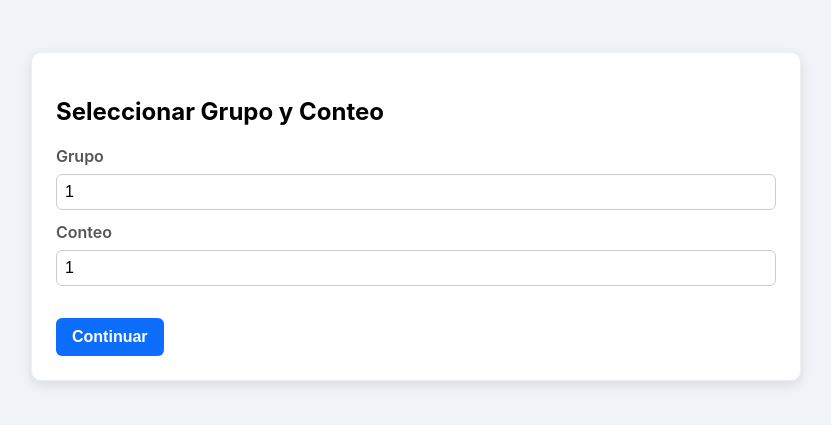
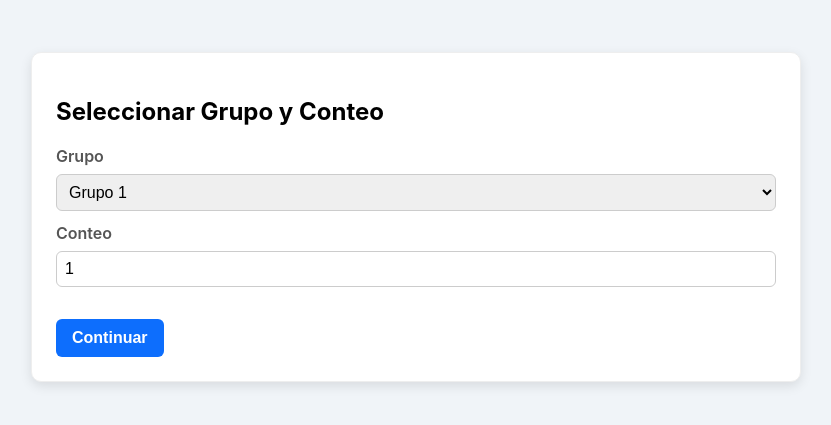
Before and after one commit to diphasacdesarrollo/Conteo_Inventario, a Django app: page / in a window 1280 px wide. Shown: the top 425 px of the page, without its empty margins (224-1055 px from the left). Run offline with Django 5.2, Linux system fonts and the light colour scheme.

Commit message:
Sistema-Conteo-V2.1-Update-Bug-Resumen-Grupos

```diff
--- a/inventario/templates/inventario/seleccionar_grupo.html
+++ b/inventario/templates/inventario/seleccionar_grupo.html
@@ -10,7 +10,7 @@
     .card { max-width: 720px; margin: 32px auto; padding: 24px; border: 1px solid #eee; border-radius: 10px; }
     .row { display: grid; grid-template-columns: 1fr; gap: 12px; }
     label { font-weight: 600; }
-    input[type=number] { width: 100%; padding: 8px; border: 1px solid #ccc; border-radius: 6px; }
+    select, input[type=number] { width: 100%; padding: 8px; border: 1px solid #ccc; border-radius: 6px; }
     .btn { background: #0d6efd; color: #fff; border: 0; padding: 10px 16px; border-radius: 6px; cursor: pointer; }
     .btn:hover { background: #0b5ed7; }
   </style>
@@ -23,7 +23,11 @@
       <div class="row">
         <div>
           <label>Grupo</label>
-          <input type="number" name="grupo" id="grupo" min="1" step="1" value="{{ grupo|default:1 }}">
+          <select name="grupo" id="grupo">
+            {% for g in allowed_groups %}
+              <option value="{{ g }}" {% if g == grupo %}selected{% endif %}>Grupo {{ g }}</option>
+            {% endfor %}
+          </select>
         </div>
         <div>
           <label>Conteo</label>
--- a/inventario/views.py
+++ b/inventario/views.py
@@ -10,6 +10,13 @@ from django.db import connection
 from .models import (
     Conteo, Zona, Subzona, Inventario, Producto, Lote, Comentario
 )
+
+ALLOWED_GROUPS = {1, 2, 3}
+
+def _sanitize_group(val, default=1):
+    g = _as_int(val, default)
+    return g if g in ALLOWED_GROUPS else default
+
 
 # =========================
 # Helpers
@@ -57,28 +64,34 @@ def _defaults_zona_subzona():
 def _coalesce_zona_subzona_from_params(zona_param, subzona_param):
     """
     Acepta nombre o id (string) y devuelve (zona_obj, subzona_obj, zona_nombre, subzona_nombre).
-    Si vienen ids, los resuelve a nombre. Si falta algo, usa defaults.
+    Intenta por NOMBRE y por ID para soportar subzonas con nombres '1', '2', '3', etc.
     """
     zona_obj = None
     subzona_obj = None
 
-    # Resolver zona
+    # ---- ZONA: probar por nombre y luego por id ----
     if zona_param:
-        if str(zona_param).isdigit():
+        zona_obj = Zona.objects.filter(nombre=str(zona_param)).first()
+        if not zona_obj and str(zona_param).isdigit():
             zona_obj = Zona.objects.filter(id=int(zona_param)).first()
-        else:
-            zona_obj = Zona.objects.filter(nombre=str(zona_param)).first()
 
     # Defaults si no vino/zona inválida
     if not zona_obj:
         zona_obj, subzona_obj = _defaults_zona_subzona()
     else:
-        # Resolver subzona de esa zona
+        # ---- SUBZONA: siempre dentro de la zona ----
         if subzona_param:
-            if str(subzona_param).isdigit():
-                subzona_obj = Subzona.objects.filter(id=int(subzona_param), zona=zona_obj).first()
-            else:
-                subzona_obj = Subzona.objects.filter(nombre=str(subzona_param), zona=zona_obj).first()
+            # 1) por nombre (soporta nombres '1','2',...)
+            subzona_obj = Subzona.objects.filter(
+                zona=zona_obj, nombre=str(subzona_param)
+            ).first()
+            # 2) si no se encontró por nombre y parece id, intenta por id
+            if not subzona_obj and str(subzona_param).isdigit():
+                subzona_obj = Subzona.objects.filter(
+                    zona=zona_obj, id=int(subzona_param)
+                ).first()
+
+        # 3) default si sigue vacío
         if not subzona_obj:
             subzona_obj = Subzona.objects.filter(zona=zona_obj).order_by("nombre").first()
 
@@ -92,16 +105,17 @@ def _coalesce_zona_subzona_from_params(zona_param, subzona_param):
 # =========================
 def seleccionar_grupo_conteo(request):
     if request.method == "POST":
-        grupo  = _as_int(request.POST.get("grupo"),  _as_int(request.session.get("grupo"), 1))
-        conteo = _as_int(request.POST.get("conteo"), _as_int(request.session.get("conteo"), 1))
+        grupo  = _sanitize_group(request.POST.get("grupo"), _as_int(request.session.get("grupo"), 1))
+        conteo = max(1, _as_int(request.POST.get("conteo"), _as_int(request.session.get("conteo"), 1)))
         request.session["grupo"]  = grupo
         request.session["conteo"] = conteo
-        messages.info(request, f"Usando Grupo {grupo} | Conteo {conteo}")
+        messages.success(request, f"Seleccionaste Grupo {grupo} | Conteo N° {conteo}")
         return redirect("conteo_producto")
 
     ctx = {
-        "grupo":  _as_int(request.session.get("grupo"), 1),
-        "conteo": _as_int(request.session.get("conteo"), 1),
+        "grupo":  _sanitize_group(request.session.get("grupo"), 1),
+        "conteo": max(1, _as_int(request.session.get("conteo"), 1)),
+        "allowed_groups": sorted(ALLOWED_GROUPS),
     }
     return render(request, "inventario/seleccionar_grupo.html", ctx)
 
```
